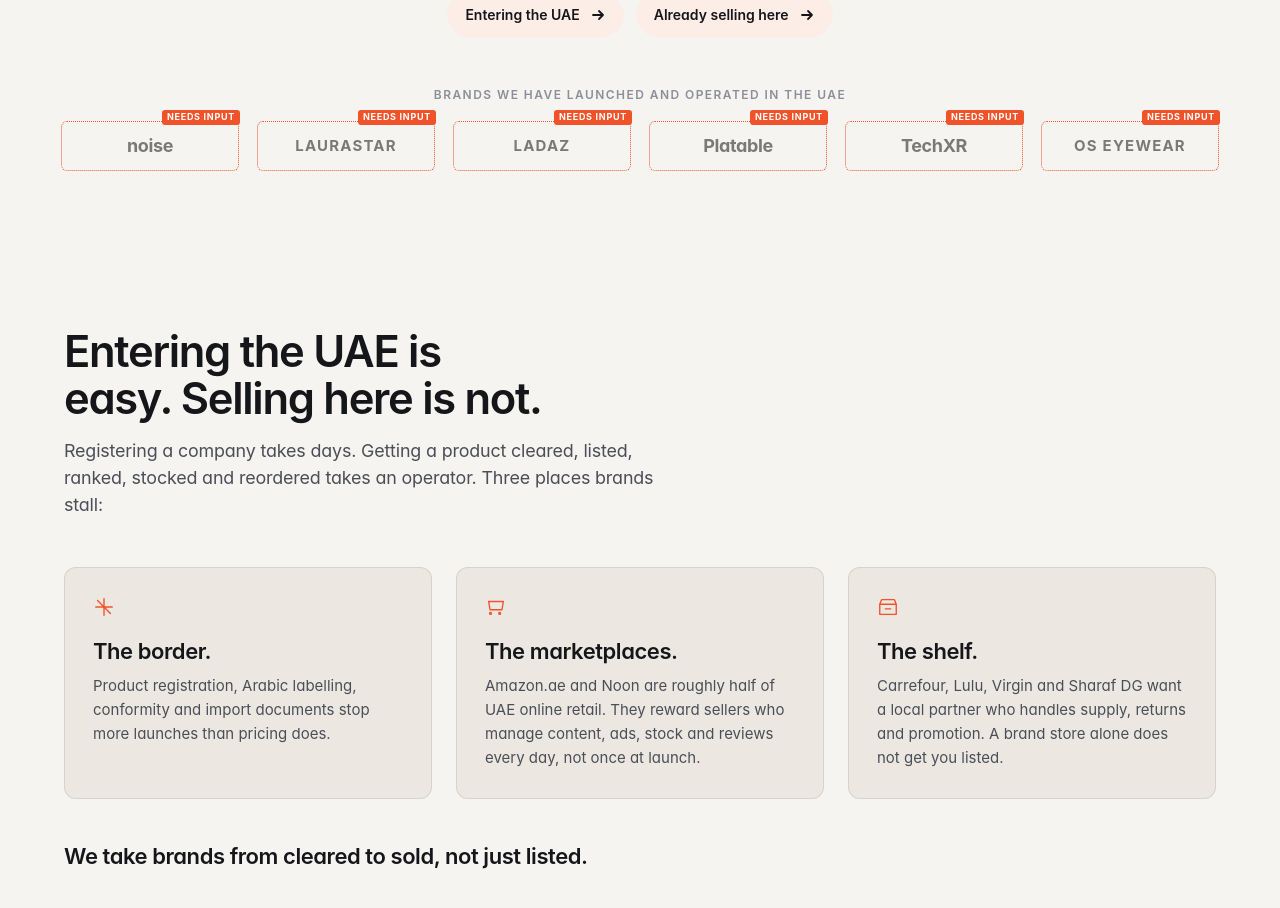
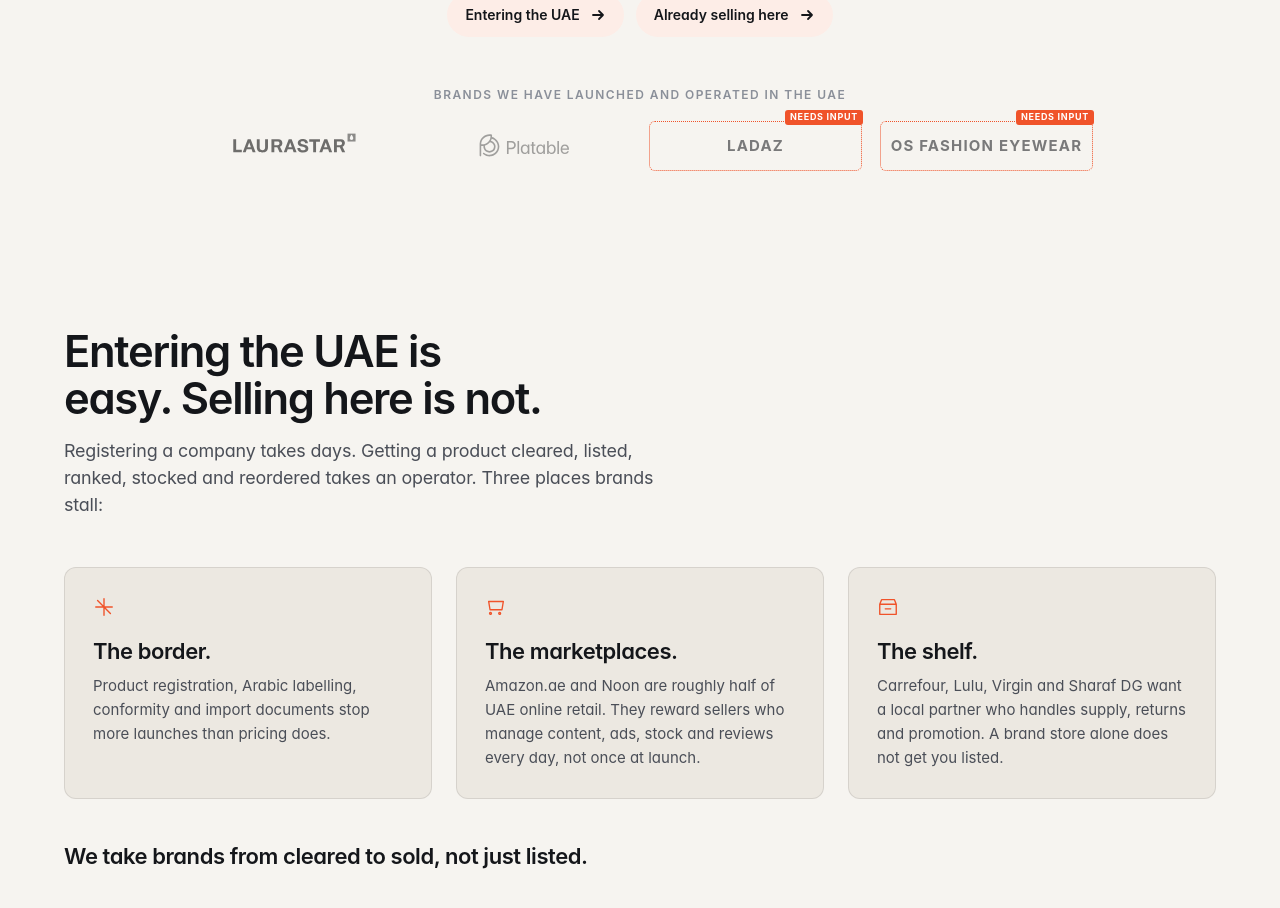
Before and after one commit to Niceguyfmk/raha, a Next.js app: page /uae in a window 1280 px wide. Shown: the part 800-1708 px from the top of the page. Built offline with nearby package versions, Linux system fonts and the light colour scheme; a web font is replaced by a local one.

Commit message:
Use Laurastar and Platable logos; reduce client strip to four brands
Co-Authored-By: Claude Fable 5.1 <noreply@anthropic.com>

```diff
--- a/app/uae/page.tsx
+++ b/app/uae/page.tsx
@@ -197,23 +197,17 @@ export default function UaeLandingPage() {
             </div>
             <p className="caption">Brands we have launched and operated in the UAE</p>
             <div className="logos" aria-label="Client brands">
-              <Needs title="Confirm permission and supply logo file">
-                <span className="logo">noise</span>
-              </Needs>
-              <Needs title="Confirm permission and supply logo file">
-                <span className="logo wide">Laurastar</span>
-              </Needs>
-              <Needs title="Confirm permission and supply logo file">
+              <span className="logo">
+                <img src="/logos/laurastar.svg" alt="Laurastar" width={215} height={47} />
+              </span>
+              <span className="logo">
+                <img src="/logos/platable.svg" alt="Platable" width={101} height={30} />
+              </span>
+              <Needs title="Supply LADAZ logo file">
                 <span className="logo wide">LADAZ</span>
               </Needs>
-              <Needs title="Confirm permission and supply logo file">
-                <span className="logo">Platable</span>
-              </Needs>
-              <Needs title="Confirm permission and supply logo file">
-                <span className="logo">TechXR</span>
-              </Needs>
-              <Needs title="Confirm permission and supply logo file">
-                <span className="logo wide">OS Eyewear</span>
+              <Needs title="Supply OS Fashion Eyewear logo file">
+                <span className="logo wide">OS Fashion Eyewear</span>
               </Needs>
             </div>
           </div>
--- a/app/uae/uae.css
+++ b/app/uae/uae.css
@@ -680,7 +680,10 @@
 
 .uae .logos {
   display: grid;
-  grid-template-columns: repeat(6, minmax(0, 1fr));
+  grid-template-columns: repeat(4, minmax(0, 1fr));
+  max-width: 900px;
+  margin-left: auto;
+  margin-right: auto;
   gap: 24px;
   align-items: center;
   margin-top: 20px;
@@ -701,6 +704,12 @@
 
 .uae .logo:hover {
   opacity: 1;
+}
+
+.uae .logo img {
+  height: 28px;
+  width: auto;
+  filter: grayscale(1);
 }
 
 .uae .logo.wide {
@@ -1449,7 +1458,7 @@
   }
 
   .uae .logos {
-    grid-template-columns: repeat(3, minmax(0, 1fr));
+    grid-template-columns: repeat(2, minmax(0, 1fr));
   }
 
   .uae .logo.wide {
```
Also changed, not shown: public/logos/laurastar.svg (added), public/logos/platable.svg (added).
